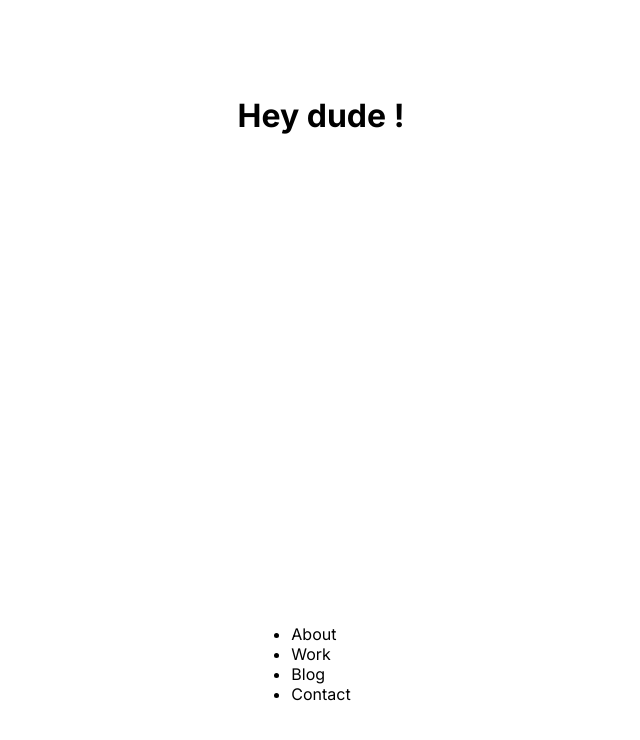
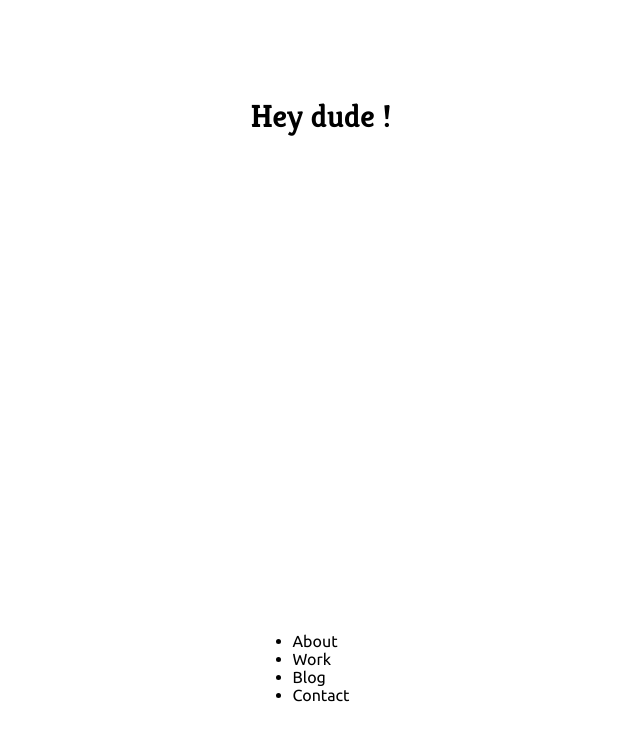
Before and after one commit to RomainSire/portfolio-nextjs, a Next.js app: page / in a window 1280 px wide. Shown: the top 740 px of the page, without its empty margins (319-959 px from the left). Built offline with nearby package versions, Linux system fonts and the light colour scheme.

Commit message:
feat(style): add custom fonts

```diff
--- a/src/app/globals.css
+++ b/src/app/globals.css
@@ -28,9 +28,19 @@ html,
 body {
 	max-width: 100vw;
 	overflow-x: hidden;
+	font-family: var(--font-text);
 }
 
 a {
 	color: inherit;
 	text-decoration: none;
 }
+
+h1,
+h2,
+h3,
+h4,
+h5,
+h6 {
+	font-family: var(--font-heading);
+}
--- a/src/app/layout.tsx
+++ b/src/app/layout.tsx
@@ -1,22 +1,29 @@
+import { kreonFont, ubuntuFont } from "@/lib/fonts";
 import type { Metadata } from "next";
-import { Inter } from "next/font/google";
 import "./globals.css";
 
 type Props = Readonly<{
+	/**
+	 * The children nodes.
+	 */
 	children: React.ReactNode;
 }>;
 
-const inter = Inter({ subsets: ["latin"] });
-
+/**
+ * Root layout metadata
+ */
 export const metadata: Metadata = {
 	title: "Romain Siré - Frontend Developer",
-	description: "I am a front-end developer for hire, and I also code fun apps on my free time.",
+	description: "I am a freelance front-end developer for hire, and I also code fun apps on my free time.",
 };
 
+/**
+ * Root layout
+ */
 export default function RootLayout({ children }: Props) {
 	return (
 		<html lang="en">
-			<body className={inter.className}>{children}</body>
+			<body className={`${kreonFont.variable} ${ubuntuFont.variable}`}>{children}</body>
 		</html>
 	);
 }
--- /dev/null
+++ b/src/lib/fonts.ts
@@ -0,0 +1,13 @@
+import { Kreon, Ubuntu } from "next/font/google";
+
+export const kreonFont = Kreon({
+	subsets: ["latin"],
+	weight: "700",
+	variable: "--font-heading",
+});
+
+export const ubuntuFont = Ubuntu({
+	subsets: ["latin"],
+	weight: ["400", "700"],
+	variable: "--font-text",
+});
```
